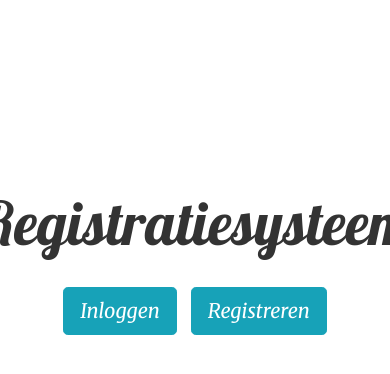
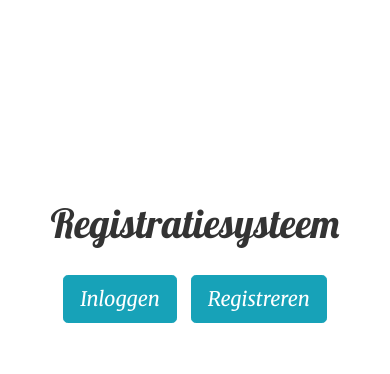
Before and after one commit to Pvanloon1983/registratiesysteem, a PHP site: page /registratiesysteem/ in a window 390 px wide; the page is wider, and only the part inside the window is pictured. Shown: the part 159-533 px from the top of that part. Run offline with PHP 8.4, Linux system fonts and the light colour scheme.

Commit message:
Change some styles for mobile

```diff
--- /dev/null
+++ b/css/mobile_style.css
@@ -0,0 +1,15 @@
+@media (max-width: 768px) {
+
+  .title-index-page {
+    font-size: 50px;
+  }
+
+  }
+
+  @media (max-width: 576px) {
+
+    .title-index-page {
+      font-size: 40px;
+    }
+
+  }
--- a/includes/header.php
+++ b/includes/header.php
@@ -11,3 +11,4 @@
     integrity="sha384-TX8t27EcRE3e/ihU7zmQxVncDAy5uIKz4rEkgIXeMed4M0jlfIDPvg6uqKI2xXr2" crossorigin="anonymous">
 
   <link rel="stylesheet" href="css/style.css">
+  <link rel="stylesheet" href="css/mobile_style.css">
```
